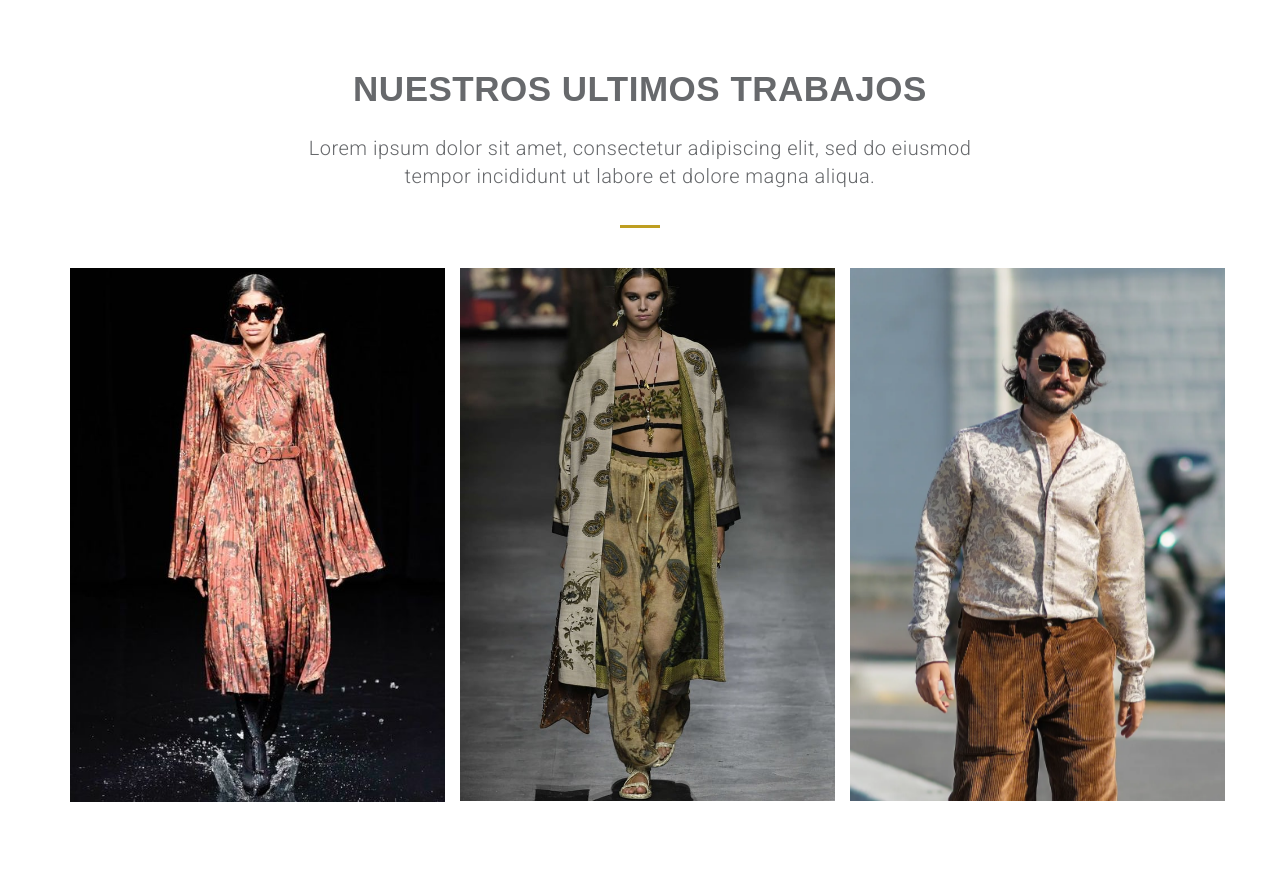
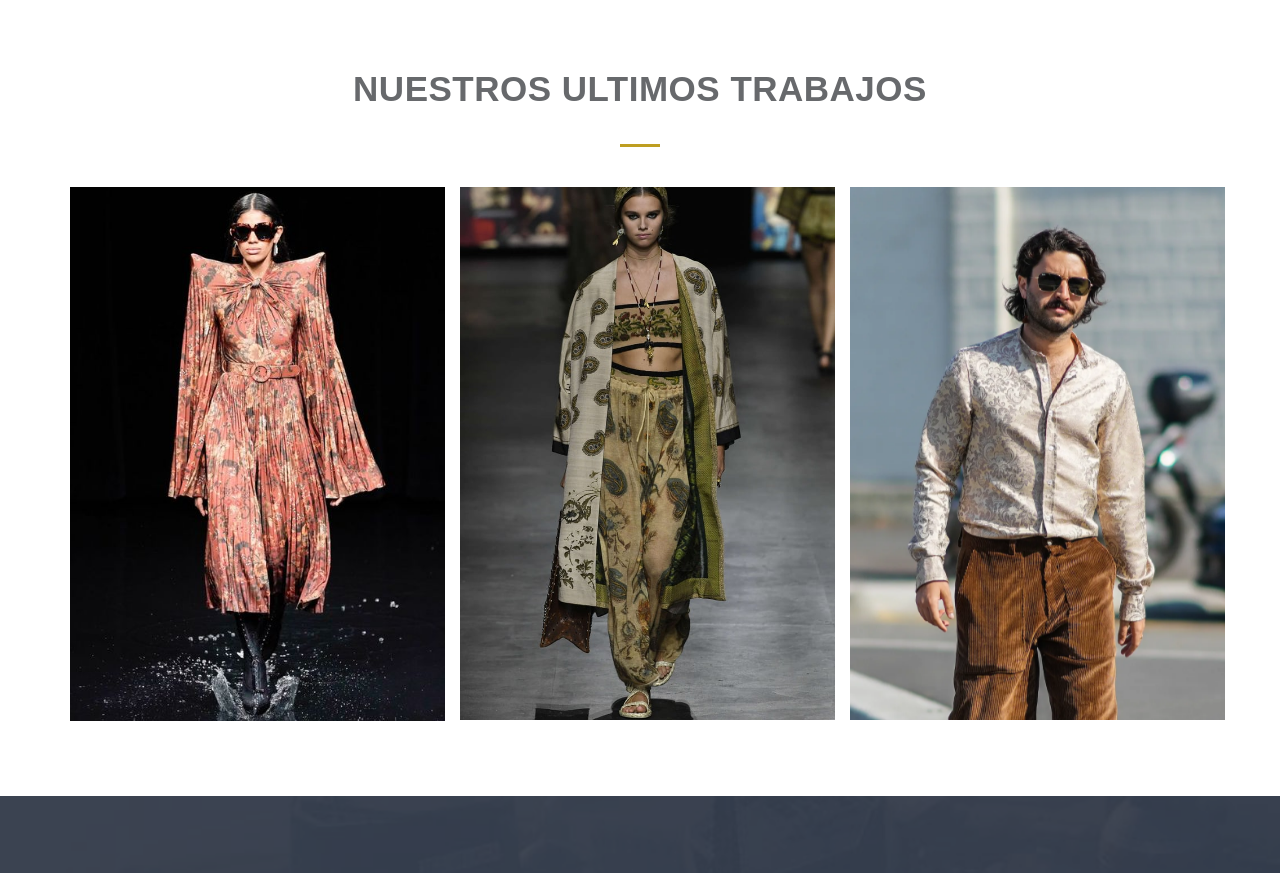
Before and after one commit to RDUSRD/WearWeirdMood, a plain HTML site: page index.html in a window 1280 px wide. Shown: the part 1620-2493 px from the top of the page. Drawn offline with nearby package versions, Linux system fonts and the light colour scheme; a script that the page names is missing.

Commit message:
Arrglando cositas

```diff
--- a/index.html
+++ b/index.html
@@ -147,7 +147,6 @@
         <div class="row">
           <div class="col-md-12 text-center">
             <h2 class="service-title pad-bt15">Nuestros ultimos trabajos</h2>
-            <p class="sub-title pad-bt15">Lorem ipsum dolor sit amet, consectetur adipiscing elit, sed do eiusmod<br>tempor incididunt ut labore et dolore magna aliqua.</p>
             <hr class="bottom-line">
           </div>
           <div class="col-md-4 col-sm-6 col-xs-12 portfolio-item padding-right-zero mr-btn-15">
```
